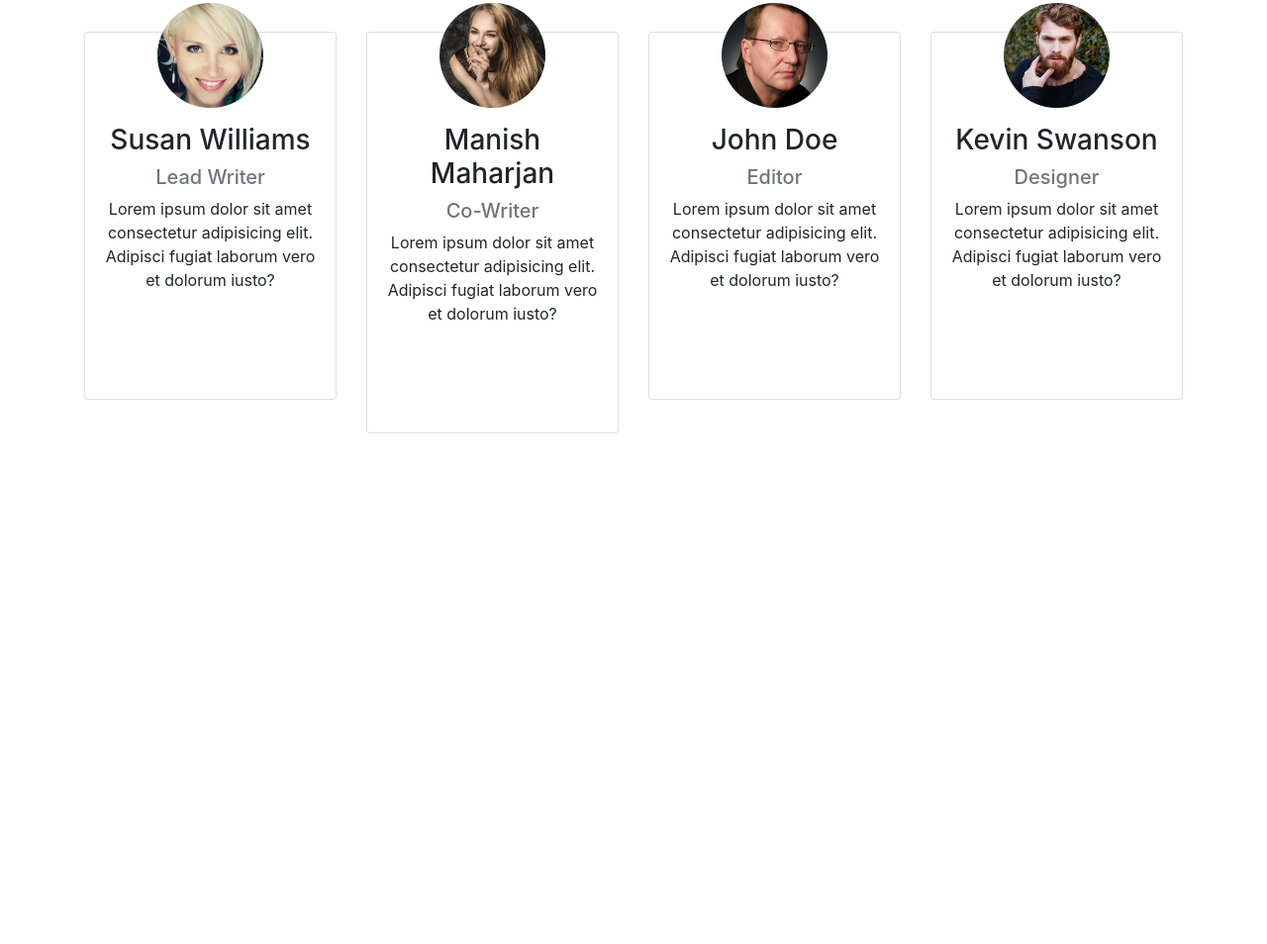
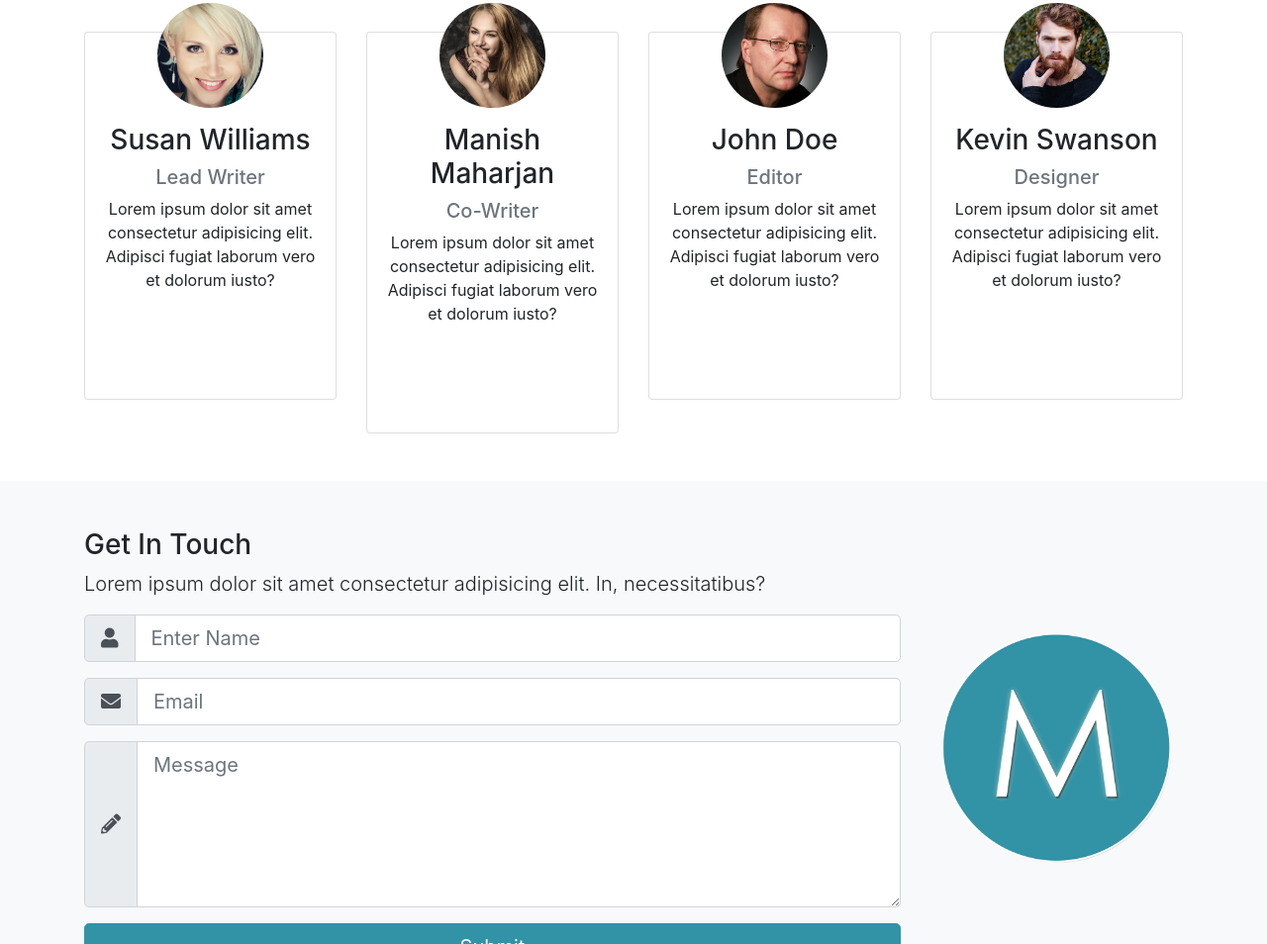
Before and after one commit to n3rdkid/Bootstrap4Practice, a website: page Mizuxe/index.html in a window 1280 px wide. Shown: the part 1846-2800 px from the top of the page at 99% size. Before the commit the page ends 2332 px from the top, so only its background shows below. Drawn offline with Linux system fonts and the light colour scheme.

Commit message:
Implement Contact Section

```diff
--- a/Mizuxe/index.html
+++ b/Mizuxe/index.html
@@ -317,8 +317,50 @@
       </div>
     </div>
   </section>
-
-  <!-- Optional JavaScript -->
+  <!-- CONTACT -->
+<section id="contact" class="py-5 bg-light">
+  <div class="container">
+    <div class="row">
+      <div class="col-lg-9">
+        <h3>Get In Touch</h3>
+        <p class="lead">Lorem ipsum dolor sit amet consectetur adipisicing elit. In, necessitatibus?</p>
+       <form>
+        <div class="input-group input-group-lg mb-3">
+            <div class="input-group-prepend">
+              <span class="input-group-text">
+                <i class="fas fa-user"></i>
+              </span>
+            </div>
+            <input type="text" class="form-control" placeholder="Enter Name">
+        </div>
+        <div class="input-group input-group-lg mb-3">
+          <div class="input-group-prepend">
+            <span class="input-group-text">
+              <i class="fas fa-envelope"></i>
+            </span>
+          </div>
+          <input placeholder="Email" type="email" class="form-control form-control-lg">
+        </div>
+        <div class="input-group input-group-lg mb-3">
+          <div class="input-group-prepend">
+            <span class="input-group-text">
+                <i class="fas fa-pencil-alt"></i>
+            </span>
+          </div>
+          <textarea class="form-control form-control-lg" placeholder="Message" rows="5"></textarea>
+        </div>
+        <button class="btn btn-primary btn-lg btn-block">
+          Submit
+        </button>
+       </form>
+      </div>
+      <div class="col-lg-3 align-self-center">
+          <img src="./src/images/mlogo.png" alt="" class="img-fluid">
+      </div>
+    </div>
+  </div>
+</section>
+    <!-- Optional JavaScript -->
   <!-- jQuery first, then Popper.js, then Bootstrap JS -->
   <script src="src/js/jquery.min.js"></script>
   <script src="src/js/popper.min.js"></script>
```
